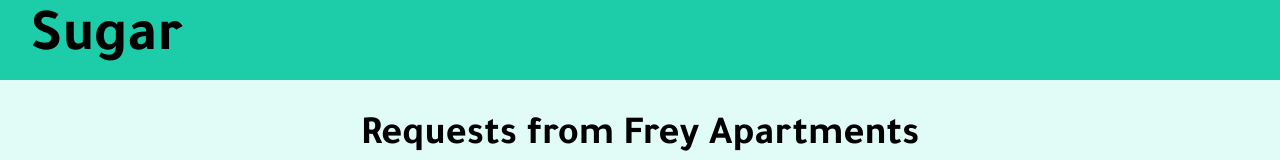
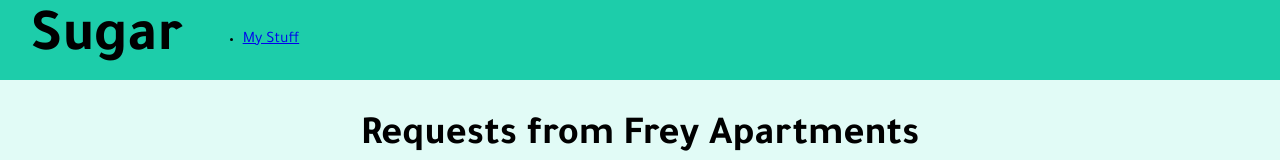
Before and after one commit to 2108-Sugar/Sugar_FE, a React (Create React App) app: page / in a window 1280 px wide. Shown: the top 160 px of the page. Built offline with nearby package versions, Linux system fonts and the light colour scheme; a web font is replaced by a local one.

Commit message:
Add nav button and functionality

```diff
--- a/src/Components/App/App.js
+++ b/src/Components/App/App.js
@@ -14,7 +14,13 @@ class App extends Component {
     super();
     this.state = {
       requests: [],
+      communityPage: true,
     };
+  }
+
+  togglePage = () => {
+    this.setState({ communityPage: !this.state.communityPage })
+    console.log(this.state.communityPage)
   }
 
 
@@ -25,7 +31,7 @@ class App extends Component {
   render = () => {
     return (
       <main className='App'>
-        <Header />
+        <Header communityPage={this.state.communityPage} togglePage={this.togglePage}/>
         <h2 className='request-title'>Requests from Frey Apartments</h2>
         <hr/>
         <DashboardCardContainer requests={this.state.requests} />
--- a/src/Components/DashboardCardContainer/DashboardCardContainer.js
+++ b/src/Components/DashboardCardContainer/DashboardCardContainer.js
@@ -3,7 +3,6 @@ import DashboardCard from '../DashboardCard/DashboardCard';
 import './DashboardCardContainer.css'
 
 const DashboardCardContainer = ({requests}) => {
-  console.log(requests)
   return (
     <div className='dashboard-container'>
       {requests.map(request => {
--- a/src/Components/Footer/Footer.js
+++ b/src/Components/Footer/Footer.js
@@ -51,9 +51,9 @@ const Footer = () => {
           <small className='copyright'>Sugar © 2022</small>
         </div>
       </section>
-      <section class='social-media'>
-        <div class='social-media-wrap'>
-          <div class='footer-logo'>
+      <section className='social-media'>
+        <div className='social-media-wrap'>
+          <div className='footer-logo'>
           </div>
         </div>
       </section>
--- a/src/Components/Header/Header.js
+++ b/src/Components/Header/Header.js
@@ -1,10 +1,25 @@
-import React from 'react';
+import React, { useState } from 'react';
 import './Header.css';
+import { Link } from 'react-router-dom';
 
-const Header = () => {
+const Header = ({ communityPage, togglePage }) => {
+
   return (
     <div className='header-container'>
       <h1>Sugar</h1>
+      <ul className='nav-container'>
+      {communityPage ? <li className='community'>
+          <Link to='/'>
+            <span onClick={togglePage}>My Stuff</span>
+          </Link>
+        </li>
+        :
+        <li className='community'>
+          <Link to='/'>
+            <span onClick={togglePage}>Community Page</span>
+          </Link>
+        </li>}
+      </ul>
     </div>
 
     )
```
